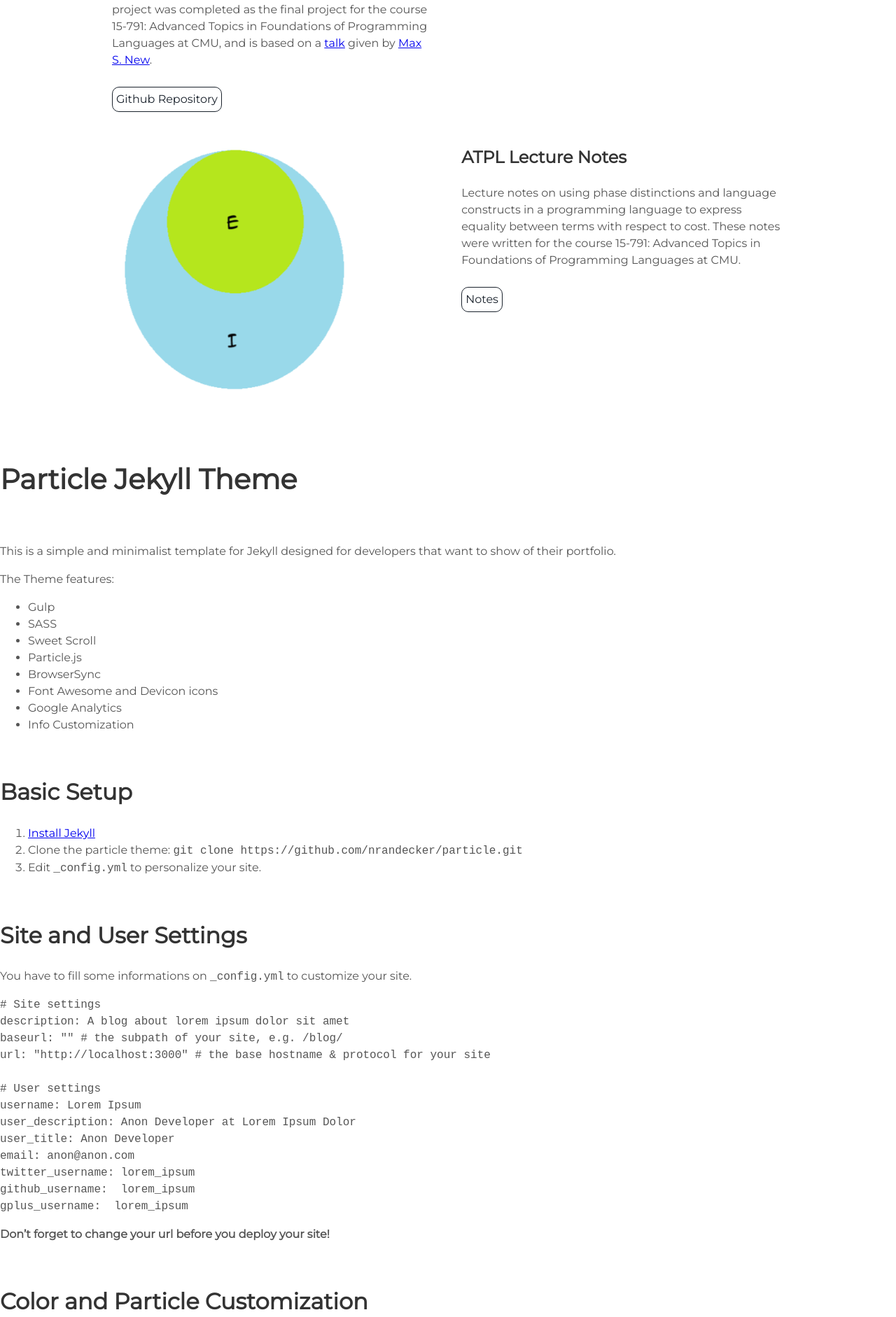
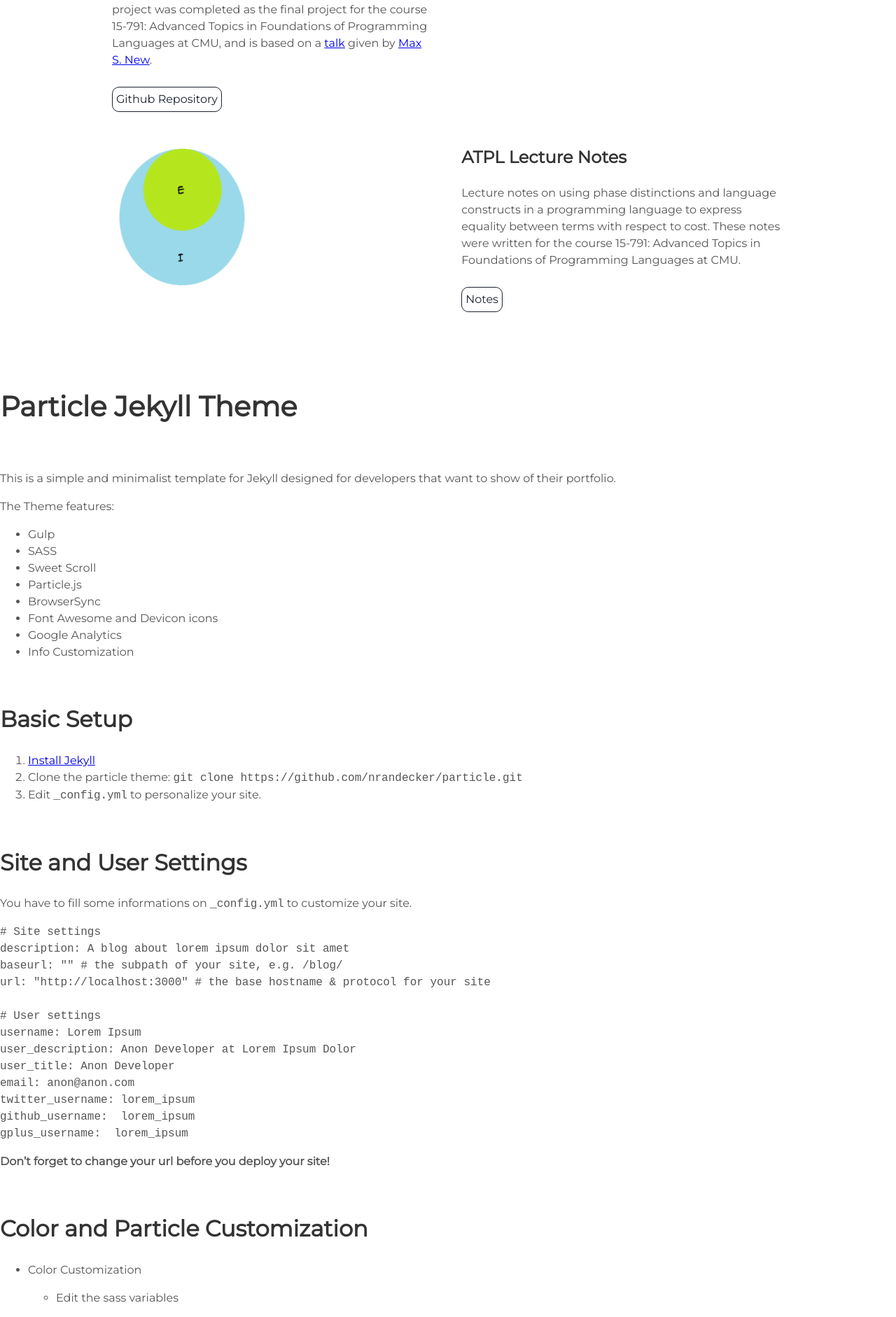
Before and after one commit to sonyasimk/sonyasimk.github.io, a Jekyll site: the page built from docs/particle-master/README.md, in a window 1280 px wide. Shown: the part 1544-3426 px from the top of the page at 70% size. Built offline with Jekyll 4.4.1, drawn with Linux system fonts in a browser that asks for light colours; our own code applies the rules of GitHub Pages for plain Markdown files.

Commit message:
adjust size again?

```diff
--- a/docs/_includes/projects.html
+++ b/docs/_includes/projects.html
@@ -16,7 +16,7 @@
 </div>
 <div class="user-projects">
   <div class="images-left">
-    <img alt="phases" src="{{ "/assets/img/phases.png" | prepend: site.baseurl }}" height="350" width="350"/>
+    <img alt="phases" src="{{ "/assets/img/phases.png" | prepend: site.baseurl }}" height="200" width="200"/>
   </div>
   <div class="contents-right">
     <h3> ATPL Lecture Notes </h3>
```
